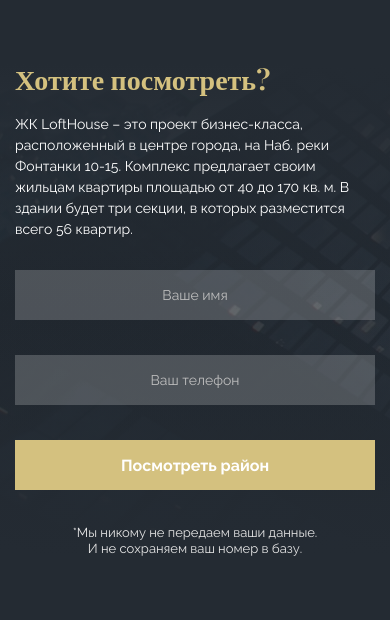
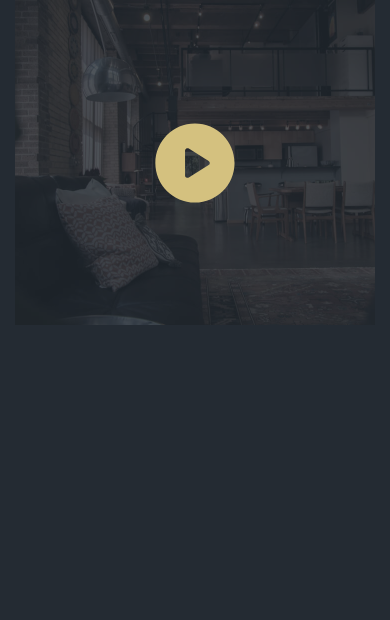
Before and after one commit to SvetlanaLevkovskaya/loft-house, a plain HTML site: page index.html in a window 390 px wide. Drawn offline with nearby package versions, Linux system fonts and the light colour scheme.

Commit message:
feat: add mobile video section

```diff
--- a/index.html
+++ b/index.html
@@ -127,7 +127,7 @@
         </div>
     </section>
 
-    <section class="cta">
+    <section class="cta none">
         <div class="container">
 
             <div class="cta__title">
@@ -161,7 +161,7 @@
 
     </section>
 
-    <section class="video none">
+    <section class="video">
         <h2 class="visually-hidden">Видео про ЖК Loft House</h2>
         <div class="container">
             <a class="video__link" href="www.youtube.com/watch?v=bhJNL9JUsnY">
--- a/scss/blocks/_video.scss
+++ b/scss/blocks/_video.scss
@@ -1,4 +1,5 @@
 .video {
+  overflow: hidden;
   position: relative;
   text-align: center;
 
@@ -38,6 +39,11 @@
   top: 50%;
   transform: translate(-50%, -50%);
 
+  @include mediaTablet {
+   width: 80px;
+    height: 80px;
+  }
+
 }
 
 .video__link:hover .video__icon {
```
Also changed, not shown: scss/main.css, 1 other file.
